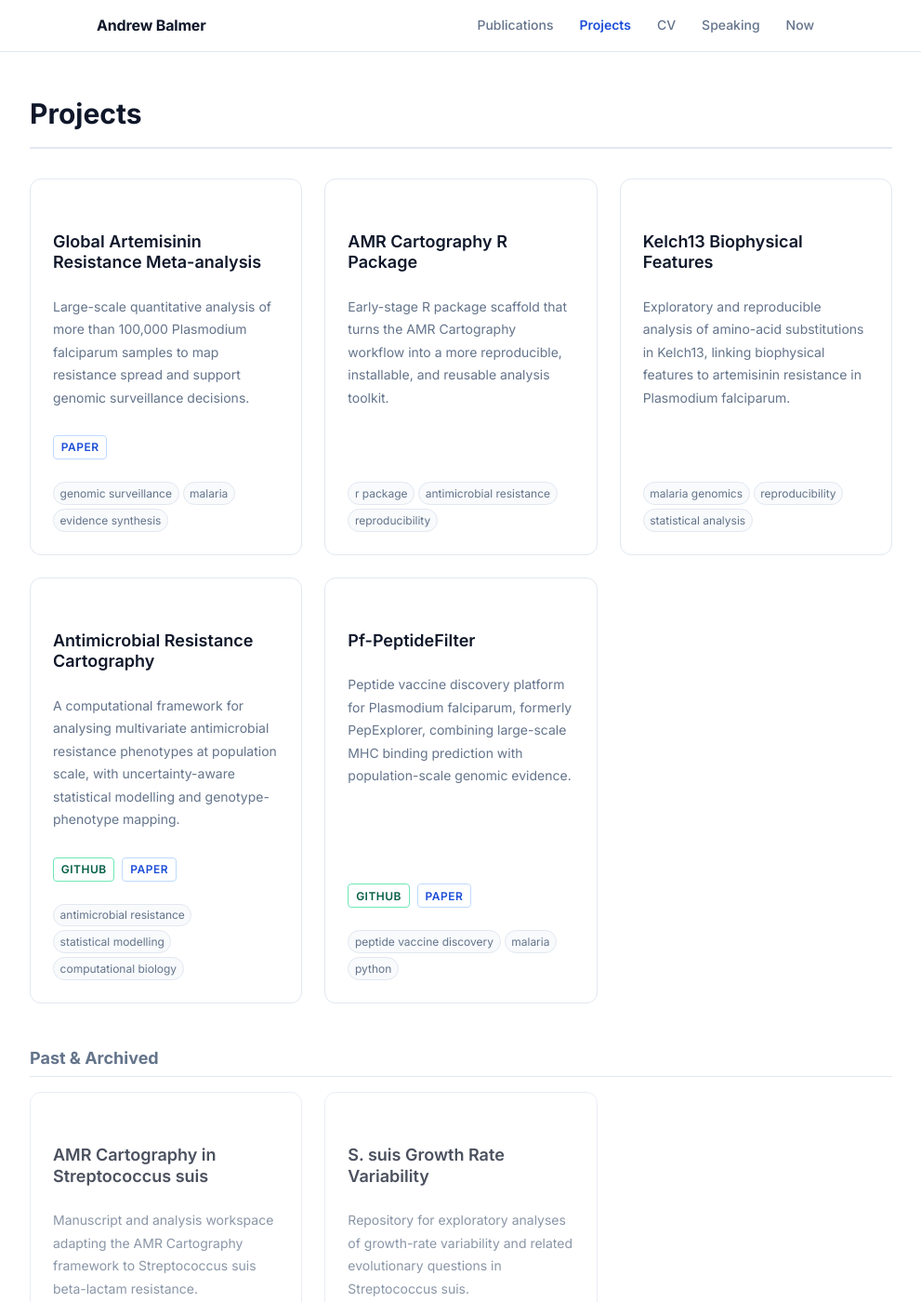
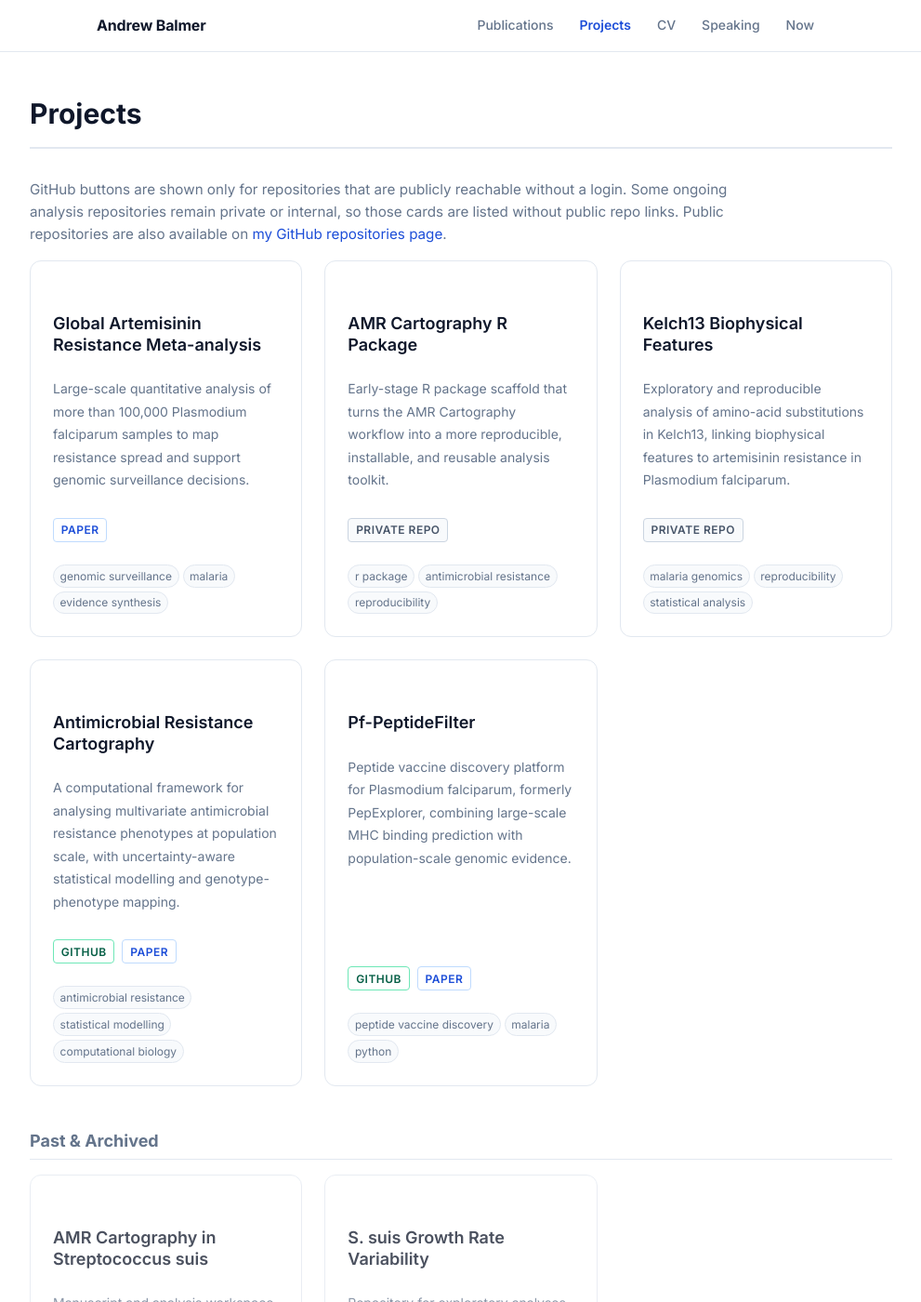
Before and after one commit to AndrewBalmer/personal_website, a Jekyll site: the page built from projects.md, in a window 1280 px wide and 1400 px high. Shown: the whole window at 93% size, without its empty margins (144-1135 px from the left). Built offline with Jekyll 4.4.1, drawn with Linux system fonts in a browser that asks for light colours; some of the changed text lies outside the part shown.

Commit message:
Clarify public and private project repos

```diff
--- a/_layouts/home.html
+++ b/_layouts/home.html
@@ -80,6 +80,8 @@ layout: default
           {% if proj.github != "" %}
             <a href="{{ proj.github }}" class="pub-badge pub-badge--code"
                target="_blank" rel="noopener">GitHub</a>
+          {% elsif proj.repo_visibility == "private" %}
+            <span class="pub-badge pub-badge--muted">Private repo</span>
           {% endif %}
           {% if proj.paper_url != "" %}
             <a href="{{ proj.paper_url }}" class="pub-badge pub-badge--doi"
--- a/_sass/_cards.scss
+++ b/_sass/_cards.scss
@@ -94,6 +94,8 @@
   &--pdf:hover     { background: #fff1f2; border-color: #fca5a5; }
   &--preprint:hover{ background: #f5f3ff; border-color: #a78bfa; }
   &--code:hover    { background: #ecfdf5; border-color: #34d399; }
+  &--muted         { color: #475569; border-color: #cbd5e1; background: #f8fafc; }
+  &--muted:hover   { color: #475569; border-color: #cbd5e1; background: #f8fafc; }
 }
 
 .pub-tags {
@@ -171,5 +173,5 @@
     flex: 1;
   }
 
-  &__links { display: flex; gap: $sp-2; }
+  &__links { display: flex; flex-wrap: wrap; gap: $sp-2; }
 }
--- a/projects.md
+++ b/projects.md
@@ -6,6 +6,13 @@ description: "Software, tools, and pipelines developed by Andrew Balmer."
 
 {% assign active   = site.data.projects | where: "status", "active"   | sort: "year" | reverse %}
 {% assign archived = site.data.projects | where: "status", "archived" | sort: "year" | reverse %}
+
+<p style="font-size: 0.95rem; color: #64748b; max-width: 48rem;">
+  GitHub buttons are shown only for repositories that are publicly reachable without a login.
+  Some ongoing analysis repositories remain private or internal, so those cards are listed without public repo links.
+  Public repositories are also available on
+  <a href="https://github.com/AndrewBalmer?tab=repositories" target="_blank" rel="noopener">my GitHub repositories page</a>.
+</p>
 
 {% if active.size > 0 %}
 <div class="project-grid">
@@ -25,6 +32,8 @@ description: "Software, tools, and pipelines developed by Andrew Balmer."
       {% if proj.github != "" %}
         <a href="{{ proj.github }}" class="pub-badge pub-badge--code"
            target="_blank" rel="noopener">GitHub</a>
+      {% elsif proj.repo_visibility == "private" %}
+        <span class="pub-badge pub-badge--muted">Private repo</span>
       {% endif %}
       {% if proj.paper_url != "" %}
         <a href="{{ proj.paper_url }}" class="pub-badge pub-badge--doi"
@@ -65,6 +74,8 @@ description: "Software, tools, and pipelines developed by Andrew Balmer."
       {% if proj.github != "" %}
         <a href="{{ proj.github }}" class="pub-badge pub-badge--code"
            target="_blank" rel="noopener">GitHub</a>
+      {% elsif proj.repo_visibility == "private" %}
+        <span class="pub-badge pub-badge--muted">Private repo</span>
       {% endif %}
       {% if proj.paper_url != "" %}
         <a href="{{ proj.paper_url }}" class="pub-badge pub-badge--doi"
```
Also changed, not shown: _data/projects.yml (+7 -0 lines).
